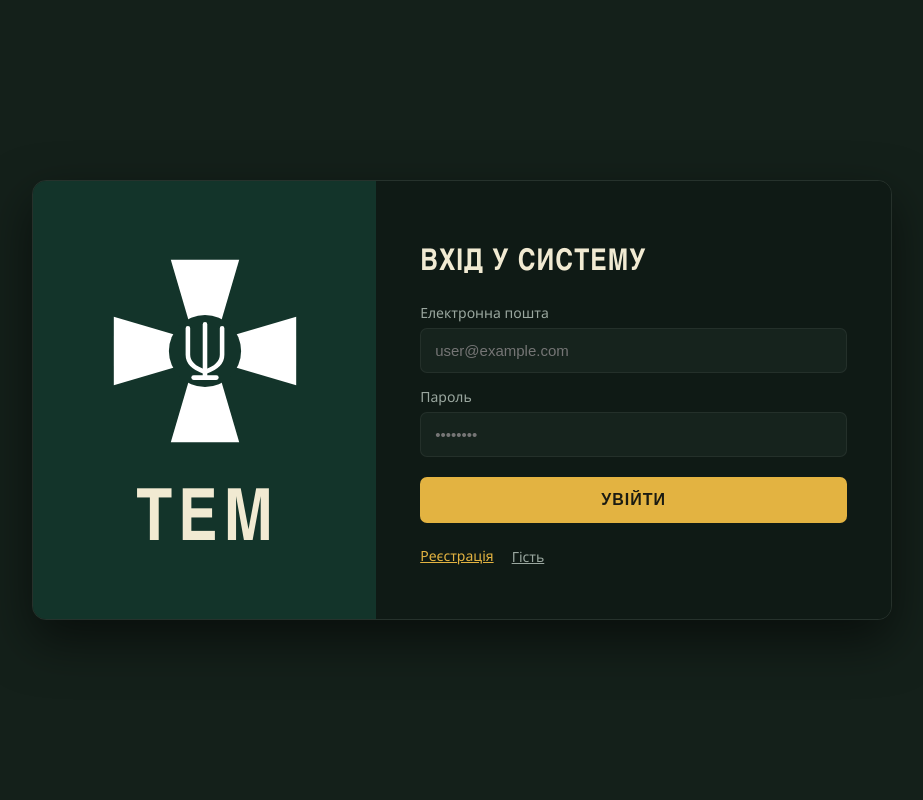
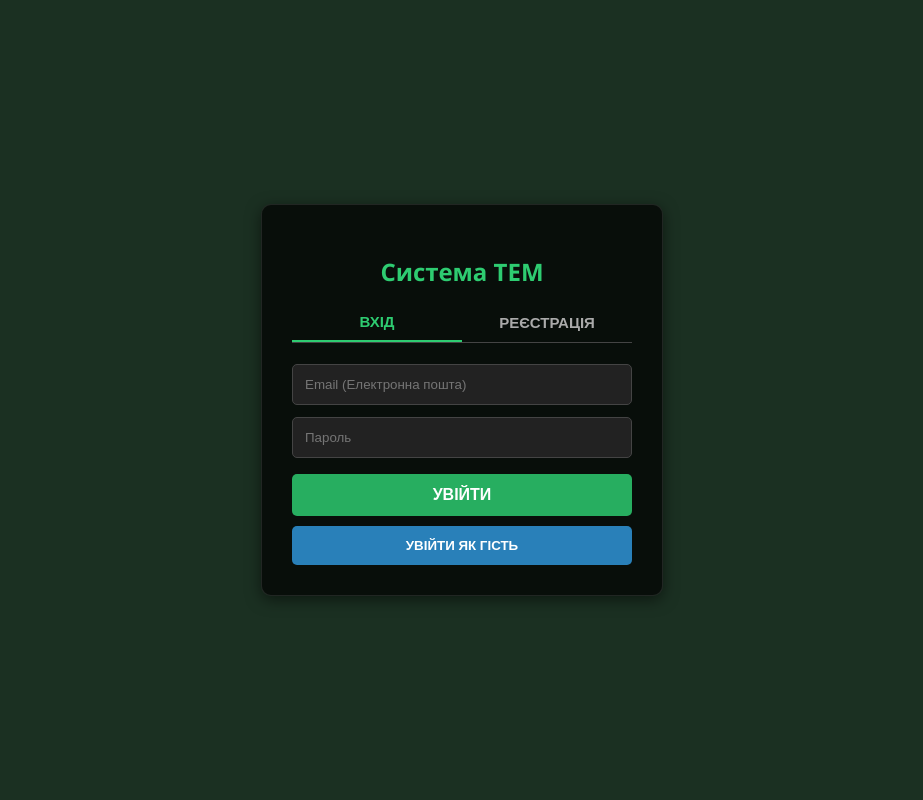
Before and after one commit to calculator-msv/tem-calculator, a Django app: page / in a window 1280 px wide. Shown: the whole page, without its empty margins (178-1101 px from the left). Run offline with Django 5.2, Linux system fonts and the light colour scheme.

Commit message:
Update index.html

```diff
--- a/main_app/templates/main_app/index.html
+++ b/main_app/templates/main_app/index.html
@@ -4,148 +4,111 @@
     <meta charset="UTF-8">
     <meta name="viewport" content="width=device-width, initial-scale=1.0">
     <title>Система ТЕМ ДПСУ</title>
-    <link rel="preconnect" href="https://fonts.googleapis.com">
-    <link href="https://fonts.googleapis.com/css2?family=Oswald:wght@500;600&display=swap" rel="stylesheet">
     <style>
-        :root {
-            --panel-left: #13342a;
-            --panel-right: #0f1a15;
-            --field: #16231d;
-            --cream: #f1ead2;
-            --muted: #9aa79f;
-            --gold: #e3b341;
-            --gold-hover: #f0c255;
-        }
-        * { box-sizing: border-box; }
         body {
             font-family: 'Segoe UI', sans-serif;
-            background: #14201a;
+            background: #1b3022;
             color: white;
             margin: 0;
             min-height: 100vh;
             display: flex;
             justify-content: center;
             align-items: center;
-            padding: 16px;
         }
-
-        /* ===== КАРТКА ВХОДУ: ліва панель (емблема) + права (форма) ===== */
-        .login-card {
-            display: flex;
-            width: 860px;
-            max-width: 100%;
-            min-height: 440px;
-            border-radius: 14px;
-            overflow: hidden;
-            border: 1px solid rgba(255,255,255,0.08);
-            box-shadow: 0 20px 50px rgba(0,0,0,0.55);
+        .card {
+            background: rgba(0,0,0,0.7);
+            padding: 30px;
+            border-radius: 10px;
+            width: 340px;
+            text-align: center;
+            box-shadow: 0 4px 15px rgba(0,0,0,0.5);
+            border: 1px solid rgba(255,255,255,0.1);
         }
-        .brand-panel {
-            flex: 0 0 40%;
-            background: var(--panel-left);
-            display: flex;
-            flex-direction: column;
-            align-items: center;
-            justify-content: center;
-            gap: 26px;
-            padding: 30px 20px;
-        }
-        /* Емблему та «ТЕМ» збільшено приблизно вдвічі. Опису під «ТЕМ» більше немає. */
-        .brand-emblem { width: 190px; height: 190px; display: block; }
-        .brand-name {
-            font-family: 'Oswald', 'Arial Narrow', sans-serif;
-            font-weight: 600;
-            font-size: 72px;
-            line-height: 1;
-            letter-spacing: 6px;
-            color: var(--cream);
-            margin: 0;
-            padding-left: 6px; /* компенсує letter-spacing, щоб текст стояв по центру */
-        }
-
-        .form-panel {
-            flex: 1;
-            background: var(--panel-right);
-            padding: 40px 44px;
-            display: flex;
-            flex-direction: column;
-            justify-content: center;
-        }
-        .form-panel h2 {
-            font-family: 'Oswald', 'Arial Narrow', sans-serif;
-            font-weight: 600;
-            font-size: 30px;
-            letter-spacing: 1px;
-            color: var(--cream);
-            margin: 0 0 22px;
-            text-transform: uppercase;
-        }
+        h2 { margin-bottom: 15px; color: #2ecc71; }
+        .tabs { display: flex; justify-content: space-around; margin-bottom: 15px; border-bottom: 1px solid #444; }
+        .tab-btn { background: none; border: none; color: #aaa; padding: 10px; cursor: pointer; font-size: 15px; width: 50%; font-weight: bold; }
+        .tab-btn.active { color: #2ecc71; border-bottom: 2px solid #2ecc71; }
         .form-group { display: none; }
         .form-group.active { display: block; }
-        label { display: block; font-size: 14px; color: var(--muted); margin: 14px 0 6px; }
         input {
             width: 100%;
-            padding: 13px 14px;
-            border-radius: 7px;
-            border: 1px solid rgba(255,255,255,0.06);
-            background: var(--field);
+            padding: 12px;
+            margin: 6px 0;
+            box-sizing: border-box;
+            border-radius: 5px;
+            border: 1px solid #444;
+            background: #222;
             color: #fff;
-            font-size: 15px;
-            outline: none;
         }
-        input:focus { border-color: var(--gold); }
         button.action-btn {
             width: 100%;
-            padding: 14px;
-            margin-top: 20px;
-            background: var(--gold);
-            color: #1b1b12;
+            padding: 12px;
+            background: #27ae60;
+            color: white;
             border: none;
-            border-radius: 7px;
+            border-radius: 5px;
             cursor: pointer;
-            font-weight: 700;
+            font-weight: bold;
+            margin-top: 10px;
             font-size: 16px;
-            letter-spacing: 1px;
-            text-transform: uppercase;
         }
-        button.action-btn:hover { background: var(--gold-hover); }
-        .links { display: flex; gap: 18px; margin-top: 22px; }
-        .link-btn {
-            background: none; border: none; padding: 0; cursor: pointer;
-            font-size: 14px; text-decoration: underline; font-family: inherit;
+        button.action-btn:hover { background: #219150; }
+        .guest-btn {
+            background: #2980b9;
+            margin-top: 10px;
+            width: 100%;
+            padding: 12px;
+            color: white;
+            border: none;
+            border-radius: 5px;
+            cursor: pointer;
+            font-weight: bold;
         }
-        .link-gold { color: var(--gold); }
-        .link-muted { color: var(--muted); }
-        .alert-error { background: #c0392b; color: white; padding: 10px; border-radius: 6px; font-size: 13px; margin-bottom: 12px; }
+        .guest-btn:hover { background: #1f6694; }
+        .alert-error { background: #e74c3c; color: white; padding: 10px; border-radius: 5px; font-size: 13px; margin-bottom: 12px; }
 
-        @media (max-width: 680px) {
-            .login-card { flex-direction: column; min-height: 0; }
-            .brand-panel { flex-basis: auto; gap: 14px; padding: 24px 20px; }
-            .brand-emblem { width: 130px; height: 130px; }
-            .brand-name { font-size: 52px; }
-            .form-panel { padding: 28px 24px; }
-        }
-
-        /* ===== ГОЛОВНЕ МЕНЮ ПІСЛЯ ВХОДУ (без змін) ===== */
         .user-header {
-            position: absolute; top: 20px; right: 20px; z-index: 10;
-            display: flex; align-items: center; gap: 15px;
-            background: rgba(0, 0, 0, 0.6); padding: 10px 20px; border-radius: 10px;
+            position: absolute;
+            top: 20px;
+            right: 20px;
+            z-index: 10;
+            display: flex;
+            align-items: center;
+            gap: 15px;
+            background: rgba(0, 0, 0, 0.6);
+            padding: 10px 20px;
+            border-radius: 10px;
             border: 1px solid rgba(255, 255, 255, 0.1);
         }
         .logout-btn {
-            background: #e74c3c; color: white; border: none; padding: 8px 15px;
-            border-radius: 5px; cursor: pointer; font-weight: bold; text-decoration: none;
+            background: #e74c3c;
+            color: white;
+            border: none;
+            padding: 8px 15px;
+            border-radius: 5px;
+            cursor: pointer;
+            font-weight: bold;
+            text-decoration: none;
         }
         .menu-container {
-            background: rgba(0, 0, 0, 0.6); padding: 40px; border-radius: 20px;
-            border: 1px solid rgba(255, 255, 255, 0.1); width: 380px;
-            box-shadow: 0 20px 50px rgba(0,0,0,0.5); text-align: center;
+            background: rgba(0, 0, 0, 0.6);
+            padding: 40px;
+            border-radius: 20px;
+            border: 1px solid rgba(255, 255, 255, 0.1);
+            width: 380px;
+            box-shadow: 0 20px 50px rgba(0,0,0,0.5);
+            text-align: center;
         }
         .btn-menu {
-            display: flex; align-items: center; text-decoration: none; color: white;
-            padding: 16px 20px; margin-bottom: 15px; border-radius: 10px;
-            font-weight: bold; transition: 0.3s;
+            display: flex;
+            align-items: center;
+            text-decoration: none;
+            color: white;
+            padding: 16px 20px;
+            margin-bottom: 15px;
+            border-radius: 10px;
+            font-weight: bold;
+            transition: 0.3s;
         }
         .btn-calc { background: #27ae60; } .btn-calc:hover { background: #2ecc71; }
         .btn-docs { background: #2980b9; } .btn-docs:hover { background: #3498db; }
@@ -156,6 +119,7 @@
 <body>
 
 {% if user.is_authenticated %}
+    <!-- ГОЛОВНЕ МЕНЮ (Прибрано Книгу обліку) -->
     <div class="user-header">
         <span>👤 <b>{{ user.first_name|default:user.username }}</b></span>
         <a href="{% url 'logout' %}" class="logout-btn">Вийти</a>
@@ -174,80 +138,55 @@
     </div>
 
 {% else %}
-    <div class="login-card">
+    <!-- ФОРМА ВХОДУ ТА РЕЄСТРАЦІЇ -->
+    <div class="card">
+        <h2>Система ТЕМ</h2>
 
-        <!-- ЛІВА ПАНЕЛЬ: емблема ДПСУ + «ТЕМ» -->
-        <div class="brand-panel">
-            <!-- ▼▼ ЕМБЛЕМА. Якщо у вас в старому коді вже є своя емблема (картинка/SVG),
-                 замініть цей <svg> на неї, залишивши class="brand-emblem" ▼▼ -->
-            <svg class="brand-emblem" viewBox="0 0 100 100" role="img" aria-label="Емблема ДПСУ">
-                <g fill="#fff">
-                    <polygon points="32,2 68,2 58,36 42,36"/>
-                    <polygon points="32,98 68,98 58,64 42,64"/>
-                    <polygon points="2,32 2,68 36,58 36,42"/>
-                    <polygon points="98,32 98,68 64,58 64,42"/>
-                </g>
-                <circle cx="50" cy="50" r="19" fill="#13342a"/>
-                <g fill="none" stroke="#fff" stroke-width="2.4" stroke-linecap="round" stroke-linejoin="round">
-                    <path d="M50 36 V63"/>
-                    <path d="M41 38 V52 Q41 58 50 61 Q59 58 59 52 V38"/>
-                    <path d="M44 64 H56"/>
-                </g>
-            </svg>
-            <!-- ▲▲ кінець емблеми ▲▲ -->
-            <p class="brand-name">ТЕМ</p>
-        </div>
-
-        <!-- ПРАВА ПАНЕЛЬ: форми -->
-        <div class="form-panel">
         {% if error_msg %}
             <div class="alert-error">{{ error_msg }}</div>
         {% endif %}
 
+        <div class="tabs">
+            <button class="tab-btn active" onclick="switchTab('login')">ВХІД</button>
+            <button class="tab-btn" onclick="switchTab('register')">РЕЄСТРАЦІЯ</button>
+        </div>
+
         <form id="login-form" class="form-group active" method="POST" action="{% url 'index' %}">
             {% csrf_token %}
             <input type="hidden" name="action" value="login">
-                <h2>Вхід у систему</h2>
-                <label for="login-email">Електронна пошта</label>
-                <input id="login-email" type="email" name="email" placeholder="user@example.com" required>
-                <label for="login-pass">Пароль</label>
-                <input id="login-pass" type="password" name="password" placeholder="••••••••" required>
-                <button type="submit" class="action-btn">Увійти</button>
+            <input type="email" name="email" placeholder="Email (Електронна пошта)" required>
+            <input type="password" name="password" placeholder="Пароль" required>
+            <button type="submit" class="action-btn">УВІЙТИ</button>
         </form>
 
         <form id="register-form" class="form-group" method="POST" action="{% url 'index' %}">
             {% csrf_token %}
             <input type="hidden" name="action" value="register">
-                <h2>Реєстрація</h2>
-                <label for="reg-name">ПІБ або підрозділ</label>
-                <input id="reg-name" type="text" name="fullname" required>
-                <label for="reg-email">Електронна пошта</label>
-                <input id="reg-email" type="email" name="email" required>
-                <label for="reg-pass">Пароль (від 6 символів)</label>
-                <input id="reg-pass" type="password" name="password" required>
-                <button type="submit" class="action-btn">Зареєструватися</button>
+            <input type="text" name="fullname" placeholder="ПІБ або Підрозділ" required>
+            <input type="email" name="email" placeholder="Email (Електронна пошта)" required>
+            <input type="password" name="password" placeholder="Пароль (від 6 символів)" required>
+            <button type="submit" class="action-btn">ЗАРЕЄСТРУВАТИСЯ</button>
         </form>
 
-            <div class="links">
-                <button type="button" class="link-btn link-gold" id="toggle-btn" onclick="toggleForm()">Реєстрація</button>
-                <form method="POST" action="{% url 'index' %}" style="margin:0;">
+        <form method="POST" action="{% url 'index' %}">
             {% csrf_token %}
             <input type="hidden" name="action" value="guest">
-                    <button type="submit" class="link-btn link-muted">Гість</button>
+            <button type="submit" class="guest-btn">УВІЙТИ ЯК ГІСТЬ</button>
         </form>
-            </div>
-        </div>
     </div>
 
     <script>
-        function toggleForm() {
-            var login = document.getElementById('login-form');
-            var reg = document.getElementById('register-form');
-            var btn = document.getElementById('toggle-btn');
-            var toReg = !reg.classList.contains('active');
-            reg.classList.toggle('active', toReg);
-            login.classList.toggle('active', !toReg);
-            btn.textContent = toReg ? 'Вхід' : 'Реєстрація';
+        function switchTab(tab) {
+            document.querySelectorAll('.tab-btn').forEach(btn => btn.classList.remove('active'));
+            document.querySelectorAll('.form-group').forEach(form => form.classList.remove('active'));
+
+            if (tab === 'login') {
+                document.querySelectorAll('.tab-btn')[0].classList.add('active');
+                document.getElementById('login-form').classList.add('active');
+            } else {
+                document.querySelectorAll('.tab-btn')[1].classList.add('active');
+                document.getElementById('register-form').classList.add('active');
+            }
         }
     </script>
 {% endif %}
```
Lines whose indentation alone changed are shown as unchanged.
